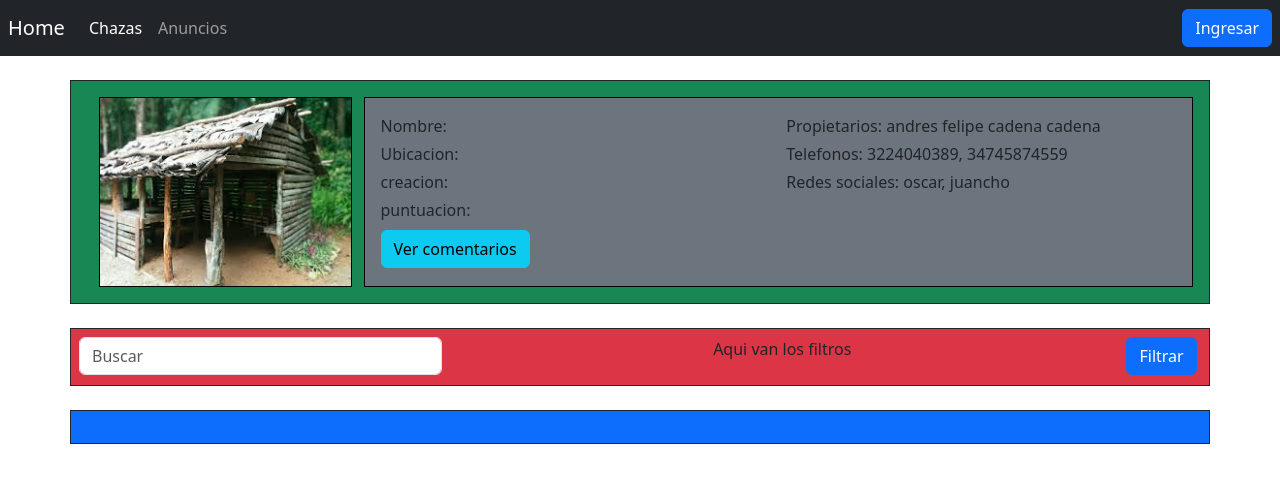
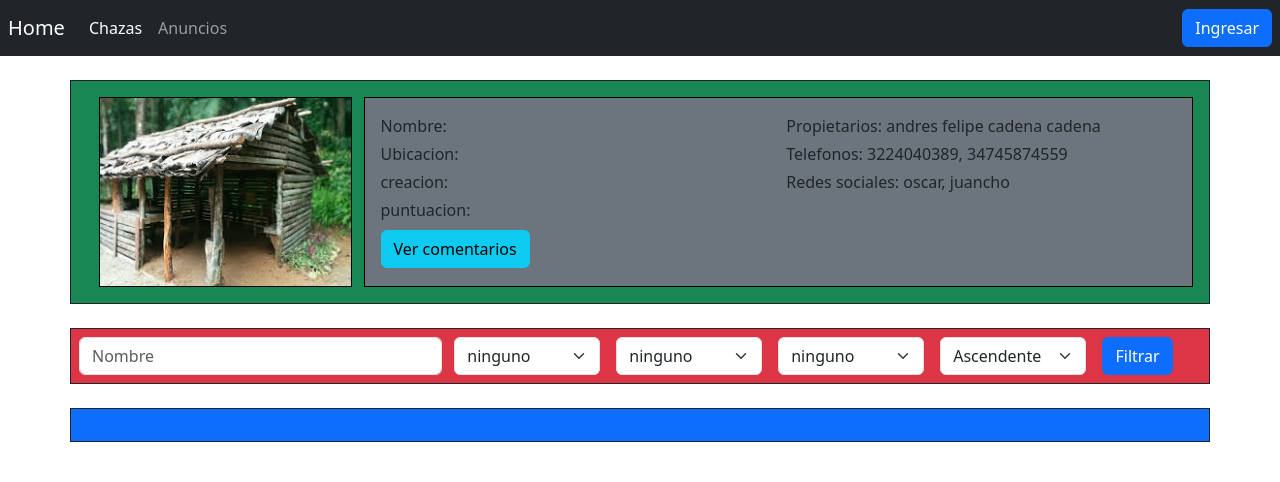
Before and after one commit to afcadenac/my_chazita, a React (Vite) app: page /chazas/1 in a window 1280 px wide. Shown: the top 482 px of the page. Built offline with nearby package versions, Linux system fonts and the light colour scheme.

Commit message:
filtros de productos

```diff
--- a/package.json
+++ b/package.json
@@ -4,7 +4,7 @@
   "version": "0.0.0",
   "type": "module",
   "scripts": {
-    "dev": "viten",
+    "dev": "vite",
     "build": "vite build",
     "lint": "eslint src --ext js,jsx --report-unused-disable-directives --max-warnings 0",
     "preview": "vite preview"
@@ -14,6 +14,7 @@
     "axios": "^1.4.0",
     "bootstrap": "^5.3.0",
     "bootstrap-icons": "^1.10.5",
+    "create-vite": "^4.4.1",
     "react": "^18.2.0",
     "react-dom": "^18.2.0",
     "react-modal": "^3.16.1",
--- a/src/chazas/components/ChazaFilter.jsx
+++ b/src/chazas/components/ChazaFilter.jsx
@@ -1,13 +1,31 @@
-import React from 'react'
+import { memo } from 'react'
+import { useForm } from '../../hook/useForm'
+import { convertToVector } from '../../helpers/convertToVector';
+import { ValueSelect } from './ValueSelect';
 
-export const ChazaFilter = () => {
+export const ChazaFilter = memo(({filter={},config={},cb=()=>{}}) => {
+
+  const {onInputChange,formState}=useForm({...filter,name:""});
+
+  const onFilter=()=>{
+    console.log(formState);
+  }
+
   return (
     <div className='row  border border-dark bg-danger mb-4'>
         <div className="col-md-4 p-2">
-            <input type="text" className="form-control" placeholder='Buscar'/>
+            <input type="text" className="form-control" placeholder="Nombre" onChange={onInputChange} name='name' value={formState.name}/>
         </div>
-        <div className="col-md-7 p-2">
-          <p>Aqui van los filtros </p>
+        <div className="col-md-7 p-2 row">
+
+          {
+            convertToVector(formState).map((selector)=>{
+              if(selector.name==="name") return "";
+              return (
+              <ValueSelect key={selector.name} selector={selector} options={config[selector.name]} cb={onInputChange}></ValueSelect>
+              )
+            })
+          }
           {/* <select name="" id="">
             <option value="1">uno</option>
             <option value="2">dos</option>
@@ -15,8 +33,8 @@ export const ChazaFilter = () => {
           </select> */}
         </div>
         <div className="col-lg-1 p-2">
-            <button className='btn btn-primary '>Filtrar</button>
+            <button className='btn btn-primary' onClick={()=>cb(formState)}>Filtrar</button>
         </div>
     </div>
   )
-}
+})
--- a/src/chazas/components/UsersTable.jsx
+++ b/src/chazas/components/UsersTable.jsx
@@ -41,7 +41,7 @@ export const UsersTable = () => {
                         <td>{user?.phone || "no tiene"}</td>
                         <td>{user.type}</td>
                         <td>
-                            <button className="btn btn-primary m-1" onClick={()=>onUpdate({...user,phone:"no tiene"})}>Actualizar</button>
+                            <button className="btn btn-primary m-1" onClick={()=>onUpdate((!user.phone)?({...user,phone:""}):user)}>Actualizar</button>
                             <button className="btn btn-danger m-1" onClick={()=>onDelete(user._id)}>Eliminar</button>
                         </td>
                     </tr>
--- /dev/null
+++ b/src/chazas/components/ValueSelect.jsx
@@ -0,0 +1,12 @@
+
+
+export const ValueSelect = ({selector={},options=[], cb=()=>{}}) => {
+
+  return (
+    <select name={selector.name} value={selector.value} onChange={cb} className="col mx-2 form-select">
+        {
+            options.map((option)=>(<option key={option} value={option}>{option}</option>))
+        }
+    </select>
+  )
+}
--- a/src/chazas/pages/ChazasPage.jsx
+++ b/src/chazas/pages/ChazasPage.jsx
@@ -24,7 +24,20 @@ export const ChazasPage = () => {
     <>
       <div className='container text-center' >
         <div className="row-2 mt-4 mb-4">
-          <ChazaFilter/>
+
+          <ChazaFilter
+          filter={{
+            punctuation:"ninguno",
+            date:"ninguno",
+            order:"Ascendente"
+          }}
+          config={{
+            punctuation:["ninguno","mayor a 1","mayor a 2","mayor a 3", "mayor a 4","sobre 5"],
+            date:["ninguno","mas de un mes","mas de seis mes","mas de un año","mas de dos años"],
+            order:["Ascendente","descendente"]
+          }}
+          />
+
           <ChazaResult/>
         </div>
         <ChazaModal/>
--- a/src/chazas/pages/InventoryPage.jsx
+++ b/src/chazas/pages/InventoryPage.jsx
@@ -8,7 +8,7 @@ export const InventoryPage = () => {
   const {id}=useParams();
   const {startLoadingChazasId,currentChaza,startLoadCurrentChaza}=useChazaStore();
   const {user}=useAuthStore();
-  const {products,startLoadingProducts,startCloseProduct}=useProductStore();
+  const {products,startLoadingProducts,startCloseProduct,startFilterProduct}=useProductStore();
 
   if((user.chaza===undefined || user.chaza===null) && id===undefined){
     return (
@@ -29,11 +29,32 @@ export const InventoryPage = () => {
 
   }, [currentChaza]);
 
+  const onFilter=(filter)=>{
+    //startLoadingProducts(currentChaza._id);
+    startFilterProduct(filter,currentChaza._id);
+  }
+
   return (
     <div className='container text-center' >
         <div className="row-2 mt-4 mb-4">
           <ChazaInfo/>
-          <ChazaFilter/>
+
+          <ChazaFilter
+          filter={{
+            price:"ninguno",
+            type:"ninguno",
+            stock:"ninguno",
+            order:"Ascendente"
+          }}
+          config={{
+            price:["ninguno","menor a 1000","entre 1000 y 3000","entre 3000 y 5000", "entre 5000 y 10000","mayor a 10000"],
+            type:["ninguno","bebida","comida","servicio","otro"],
+            order:["Ascendente","descendente"],
+            stock:["ninguno","0 elementos","entre 1 y 5 elementos","entre 5 y 10 elementos","entre 10 y 20 elementos","mas 20 elementos"]
+          }}
+          cb={onFilter}
+          />
+
           <ProductList/>
           {/* <ChazaResult/> */}
         </div>
--- /dev/null
+++ b/src/helpers/getFilteredProducts.js
@@ -0,0 +1,87 @@
+
+
+export const getFilteredProducts = (filter={},productFilter=[]) => {
+
+    if(filter.name.length>0){
+        console.log(filter.name);
+        productFilter=productFilter.filter((product)=>{
+            if(product.name.toLowerCase().includes(filter.name.toLowerCase())===true){
+                return product;
+            }
+        });
+    }
+
+    switch (filter.price) {
+        case "menor a 1000":
+            productFilter=productFilter.filter((product)=>product.price<1000);
+            break;
+
+        case "entre 1000 y 3000":
+            productFilter=productFilter.filter((product)=>product.price>=1000 && product.price<=3000);
+            break;
+
+        case "entre 3000 y 5000":
+            productFilter=productFilter.filter((product)=>product.price>=3000 && product.price<=5000);
+            break;
+
+        case "entre 5000 y 10000":
+            productFilter=productFilter.filter((product)=>product.price>=5000 && product.price<=10000);
+            break;
+
+        case "mayor a 10000":
+            productFilter=productFilter.filter((product)=>product.price>10000);
+            break;
+
+        default:
+            break;
+    }
+
+
+    switch (filter.type) {
+        case "bebida":
+            productFilter=productFilter.filter((product)=>product.type==="bebida");
+            break;
+
+        case "comida":
+            productFilter=productFilter.filter((product)=>product.type==="comida");
+            break;
+
+        case "servicio":
+            productFilter=productFilter.filter((product)=>product.type==="servicio");
+            break;
+
+        case "otro":
+            productFilter=productFilter.filter((product)=>product.type==="otro");
+            break;
+
+        default:
+            break;
+    }
+
+    switch (filter.stock) {
+        case "0 elementos":
+            productFilter=productFilter.filter((product)=>product.stock===0);
+            break;
+
+        case "entre 1 y 5 elementos":
+            productFilter=productFilter.filter((product)=>product.stock>=1 && product.stock<=5);
+            break;
+
+        case "entre 5 y 10 elementos":
+            productFilter=productFilter.filter((product)=>product.stock>=5 && product.stock<=10);
+            break;
+
+        case "entre 10 y 20 elementos":
+            productFilter=productFilter.filter((product)=>product.stock>=10 && product.stock<=20);
+            break;
+
+        case "mas 20 elementos":
+            productFilter=productFilter.filter((product)=>product.stock>20);
+            break;
+
+        default:
+            break;
+    }
+
+    return productFilter;
+}
--- a/src/helpers/index.js
+++ b/src/helpers/index.js
@@ -1,3 +1,5 @@
 export * from "./getEnvVariables";
 
 export * from "./convertToVector";
+
+export * from "./getFilteredProducts";
--- a/src/hook/useProductStore.js
+++ b/src/hook/useProductStore.js
@@ -3,6 +3,7 @@ import { onDeleteProduct, onLoadProducts, onNewProduct, onUpdateProduct } from "
 import chazaApi from "../api/ChazaApi";
 import { useUserStore } from "./useUserStore";
 import { useAuthStore } from "./useAuthStore";
+import { getFilteredProducts } from "../helpers";
 
 
 export const useProductStore = () => {
@@ -59,6 +60,19 @@ export const useProductStore = () => {
         dispatch(onLoadProducts(value));
     }
 
+    const startFilterProduct=async(filter,id_chaza)=>{
+        try {
+            const {data}=await chazaApi.post("/product/getProducts",{chaza:id_chaza});
+            let productFilter=data.product;
+
+            productFilter=getFilteredProducts(filter,productFilter);
+
+            dispatch(onLoadProducts(productFilter));
+        } catch (error) {
+            console.log();
+        }
+    }
+
     // const startLoadingChazasId=async(id)=>{
     //     try {
     //         const {data}=await chazaApi.get("/chaza/"+id);
@@ -80,6 +94,7 @@ export const useProductStore = () => {
         startDeleteProduct,
         startNewProduct,
         startUpdateProduct,
+        startFilterProduct,
 
         startCloseProduct
     }
--- a/src/store/slices/chazaSlice.js
+++ b/src/store/slices/chazaSlice.js
@@ -3,29 +3,7 @@ import { createSlice } from '@reduxjs/toolkit'
 export const chazaSlice = createSlice({
     name: 'chaza',
     initialState:{
-        chazas: [
-            // {
-            //     _id:1,
-            //     name:"districhaza",
-            //     punctuation:4.5,
-            //     date:"08/08/2019",
-            //     location:"donde los mariguanos"
-            // },
-            // {
-            //     _id:2,
-            //     name:"districhaza2",
-            //     punctuation:4.5,
-            //     date:"07/09/2019",
-            //     location:"en la biblioteca"
-            // },
-            // {
-            //     _id:3,
-            //     name:"districhaza3",
-            //     punctuation:4.5,
-            //     date:"01/08/2021",
-            //     location:"bloque 14 :v"
-            // }
-        ],
+        chazas: [],
         currentChaza:{}
     },
     reducers: {
```
Also changed, not shown: 2 other files (tests, documents, lock files or other folders).
